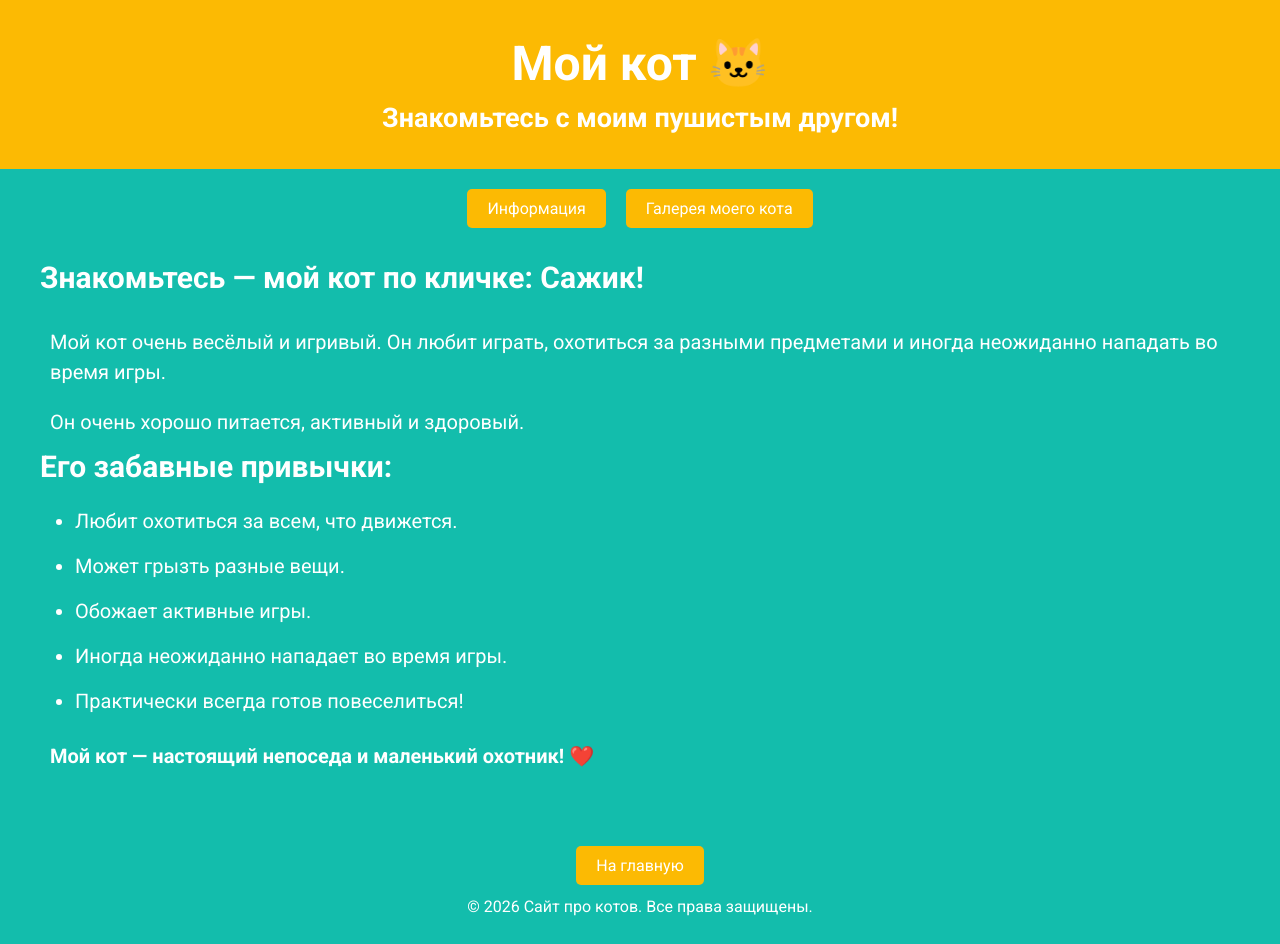
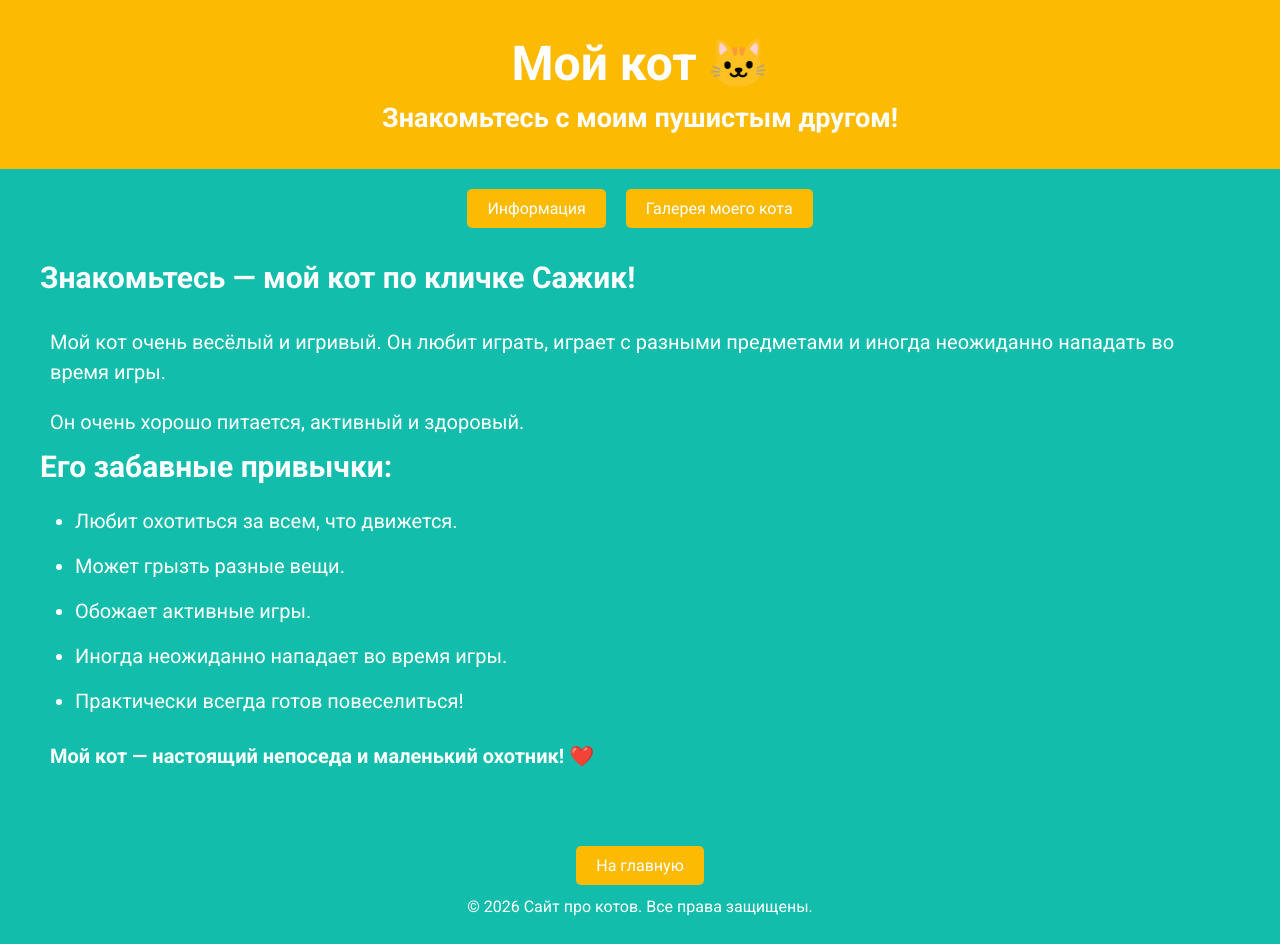
Before and after one commit to Yaroslav777create/kot-ru, a plain HTML site: page cat.html in a window 1280 px wide. Drawn offline with Linux system fonts and the light colour scheme.

Commit message:
Fix typos in cat.html content

```diff
--- a/cat.html
+++ b/cat.html
@@ -581,11 +581,11 @@
 
         <article class="info">
 
-            <h2>Знакомьтесь — мой кот по кличке: Сажик!</h2>
+            <h2>Знакомьтесь — мой кот по кличке Сажик!</h2>
 
             <p>
                 Мой кот очень весёлый и игривый.
-                Он любит играть, охотиться за разными предметами
+                Он любит играть, играет с разными предметами
                 и иногда неожиданно нападать во время игры.
             </p>
 
```
